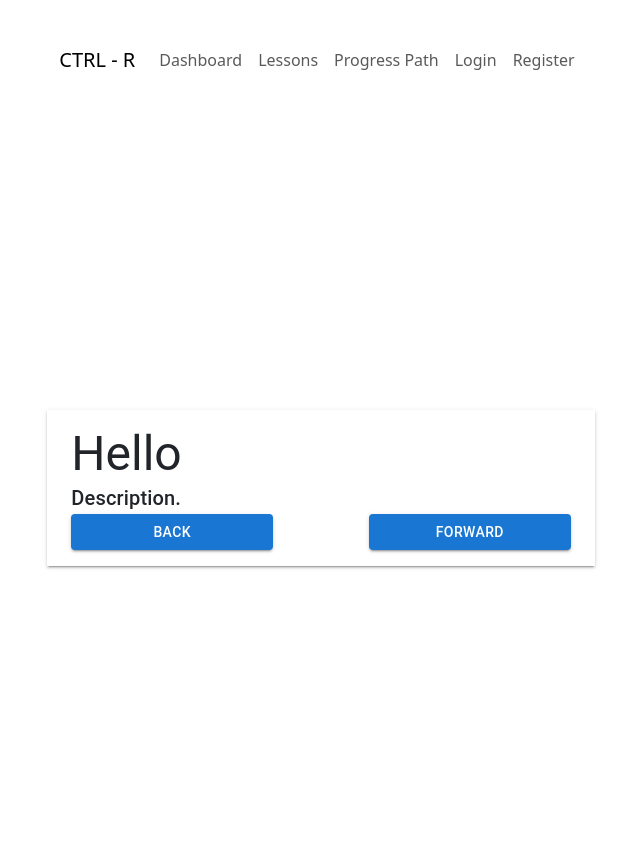
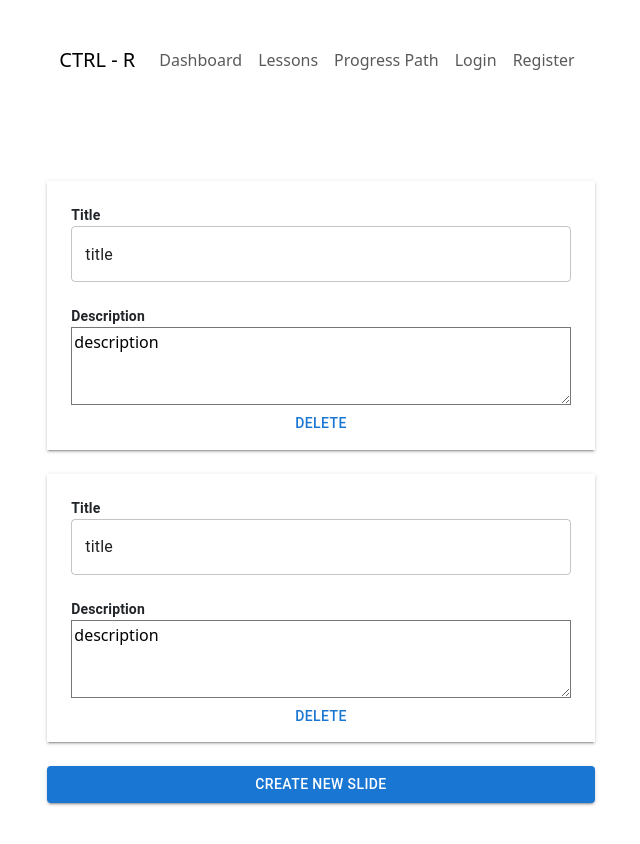
Before and after one commit to cfgcolumbus23/Team-8, a React (Vite) app in the folder frontend/: page /Lessons in a window 1280 px wide. Shown: the top 844 px of the page, without its empty margins (319-959 px from the left). Built offline with nearby package versions, Linux system fonts and the light colour scheme.

Commit message:
added editslide content

```diff
--- /dev/null
+++ b/frontend/src/components/Lesson/CreateLesson.jsx
@@ -0,0 +1,57 @@
+import { Button, Stack } from "@mui/material";
+import { Component } from "react";
+import { EditSlide } from "./EditSlide";
+
+
+
+
+
+
+export class CreateLesson extends Component {
+
+    constructor(props) {
+
+        super(props);
+
+        this.state = {
+            slides: this.props.slides ? this.props.slides : [{
+                title: "title",
+                description: "description",
+                // id: "id"
+            },
+            {
+                title: "title",
+                description: "description",
+                // id: "id"
+        }]
+        };
+
+    }
+
+
+
+
+    render() {
+
+
+        return <>
+         {/* {this.state.slides.map(slide => <EditSlide {...slide}/>)} */}
+            <Stack direction="column" style={{ width: '100%', height: '100%' }}>
+
+            {this.state.slides.map(slide => <EditSlide {...slide}/>)}
+                {/* {this.state.slides.map(slide => <EditSlide {...slide}/>)} */}
+                {/* <Button variant="contained">Create New Slide</Button> */}
+                <Button variant="contained" sx={{ mt: 1 }}>Create New Slide</Button>
+            </Stack>
+                {/* <Button variant="contained">Create New Slide</Button> */}
+
+
+        </>
+
+
+
+
+    }
+
+
+}
--- /dev/null
+++ b/frontend/src/components/Lesson/EditSlide.jsx
@@ -0,0 +1,40 @@
+import React, { useState } from "react";
+
+
+import { Container, Stack, TextField, TextareaAutosize, Box, Typography, Button } from "@mui/material";
+// import { Button } from "bootstrap";
+
+
+export function EditSlide(props) {
+
+
+    // const { title, description } =
+
+    const [title, setTitle] = useState(props.title);
+    const [description, setDescription] = useState(props.description);
+
+
+    // content
+
+    console.log(props);
+
+    return <>
+
+        <Container sx={{ mt: 1, boxShadow: 2, mb: 2 }}>
+            <Stack direction="column">
+                <Typography sx={{ fontSize: 14, textAlign: 'left', fontWeight: 'bold', mt: 3 }} >Title</Typography>
+                <TextField label="" placeholder="Title" variant="outlined" value={title} sx={{ marginBottom: 3 }} onChange={(e) => setTitle(e.target.value)}/>
+                <Typography sx={{ fontSize: 14, textAlign: 'left', fontWeight: 'bold' }} >Description</Typography>
+                <TextareaAutosize aria-label="minimum height" minRows={3} placeholder="Write content here!" style={{ background: "white", color: 'black' }} value={description} onChange={(e) => setDescription(e.target.value)}/>
+
+                <Button>Delete</Button>
+                <Box sx={{ marginBottom: 1 }}></Box>
+
+            </Stack>
+
+        </Container>
+
+    </>
+
+
+}
--- a/frontend/src/components/Lesson/ListDeck.jsx
+++ b/frontend/src/components/Lesson/ListDeck.jsx
@@ -18,7 +18,7 @@ export function LessonDeck(props) {
     </Box> */}
         <Container fixed={true} style={{ boxShadow: '1px' }} sx={{ boxShadow: 2 }}>
             <Typography variant="h3" style={{ textAlign: 'left' }} sx={{ mt: 2 }}>Hello</Typography>
-            <Typography variant="h6" style={{ textAlign: 'left' }}>Description.</Typography>
+            <Typography variant="h6" style={{ textAlign: 'left' }}>Description</Typography>
             <Stack direction="row" spacing={12} sx={{ marginBottom: 2 }}>
                 <Button variant="contained" fullWidth={true}>
                     Back
--- a/frontend/src/pages/Lessons/Lessons.jsx
+++ b/frontend/src/pages/Lessons/Lessons.jsx
@@ -7,6 +7,7 @@ import AccordionSummary from '@mui/material/AccordionSummary';
 import { LessonsList } from '../../components/Lesson/LessonsList';
 import { Container } from '@mui/material';
 import { LessonDeck } from '../../components/Lesson/ListDeck';
+import { CreateLesson } from '../../components/Lesson/CreateLesson';
 
 const Lessons = (props) => {
 const topicList = props.topics.map((topic) =>
@@ -17,7 +18,8 @@ const topicList = props.topics.map((topic) =>
 );
     return (
         // <Container>{topicList}</Container>
-        <LessonDeck></LessonDeck>
+        // <LessonDeck></LessonDeck>
+        <CreateLesson/>
     );
 }
 
```
